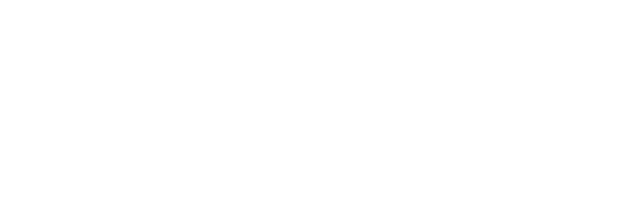
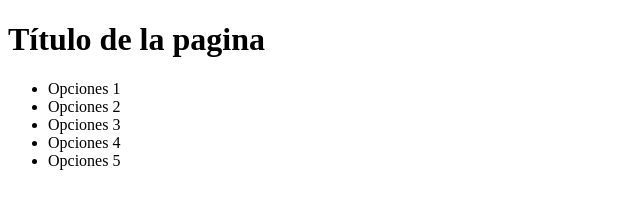
Before and after one commit to Marianotc/PW, a plain HTML site: page index.html in a window 1280 px wide. Shown: the whole page, without its empty margins (0-640 px from the left). Drawn offline with Linux system fonts and the light colour scheme.

Commit message:
Header y estructura de secciones

```diff
--- a/index.html
+++ b/index.html
@@ -5,6 +5,27 @@
 	<title>Uso de Git/GitHub</title>
 </head>
 <body>
+	<header>
+		<h1>Título de la pagina</h1>
+		<nav>
+			<ul>
+				<li>Opciones 1</li>
+				<li>Opciones 2</li>
+				<li>Opciones 3</li>
+				<li>Opciones 4</li>
+				<li>Opciones 5</li>
+			</ul>
+		</nav>
+	</header>
+	<section>
+		<article>
 
+		</article>
+	</section>
+	<section>
+		<article>
+
+		</article>
+	</section>
 </body>
 </html>
```
